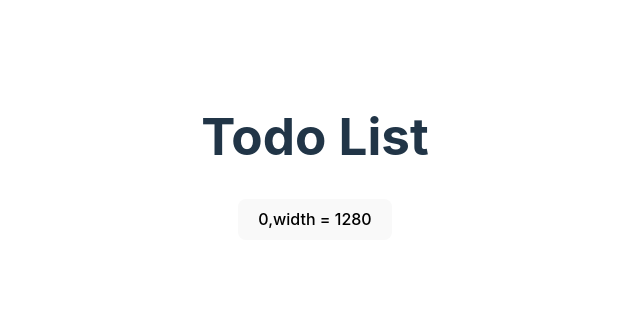
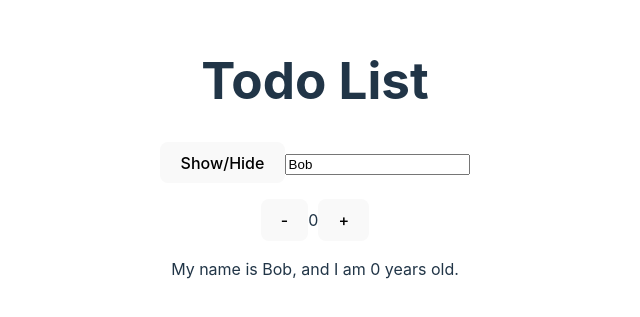
Before and after one commit to suckitfa/react-simpliied-beginner-code, a React (Vite) app: page / in a window 1280 px wide. Shown: the part 243-560 px from the top of the page, without its empty margins (325-965 px from the left). Built offline with nearby package versions, Linux system fonts and the light colour scheme.

Commit message:
feat: useEffect

```diff
--- a/src/App.jsx
+++ b/src/App.jsx
@@ -14,6 +14,7 @@
 import MyInput2 from './components/MyInput2'
 import MyArray from './components/MyArray'
 import AgeName from './components/AgeName'
+import MyUseEffect from './components/MyUseEffect'
 function App() {
   const todos = [
   ]
@@ -34,7 +35,7 @@
       {/* User Card */}
       {/* <UserCard {...userData}></UserCard> */}
       {/* <TestUseState></TestUseState> */}
-      <Counter></Counter>
+      {/* <Counter></Counter> */}
       {/* <MyInput></MyInput> */}
       {/* <MyCheckBox></MyCheckBox> */}
       {/* <MyForm></MyForm> */}
@@ -43,6 +44,7 @@
       {/* <MyInput2></MyInput2> */}
       {/* <MyArray></MyArray> */}
       {/* <AgeName></AgeName> */}
+      <MyUseEffect></MyUseEffect>
     </div>
   )
 }
--- /dev/null
+++ b/src/components/MyUseEffect/index.jsx
@@ -0,0 +1,34 @@
+import { useEffect, useState } from "react"
+
+function Index() {
+    const [age, setAge] = useState(0)
+    const [name, setName] = useState('Bob')
+    console.log('Render')
+
+    useEffect(() => {
+        // console.log('Hi')
+        // return console.log('Bye')
+    }, [])
+
+    useEffect(() => {
+        // console.log(`My name is ${name}, and I am ${age} years old.`)
+    }, [name, age])
+
+    useEffect(() => {
+        document.title = name
+    }, [name])
+    return (
+        <div>
+            <button>Show/Hide</button>
+            <input type="text" value={name} onChange={e => setName(e.target.value)} />
+            <p>
+                <button onClick={() => setAge(age - 1)}>-</button>
+                {age}
+                <button onClick={() => setAge(age + 1)}>+</button>
+            </p>
+            <p>My name is {name}, and I am {age} years old.</p>
+        </div>
+    )
+}
+
+export default Index;
```
